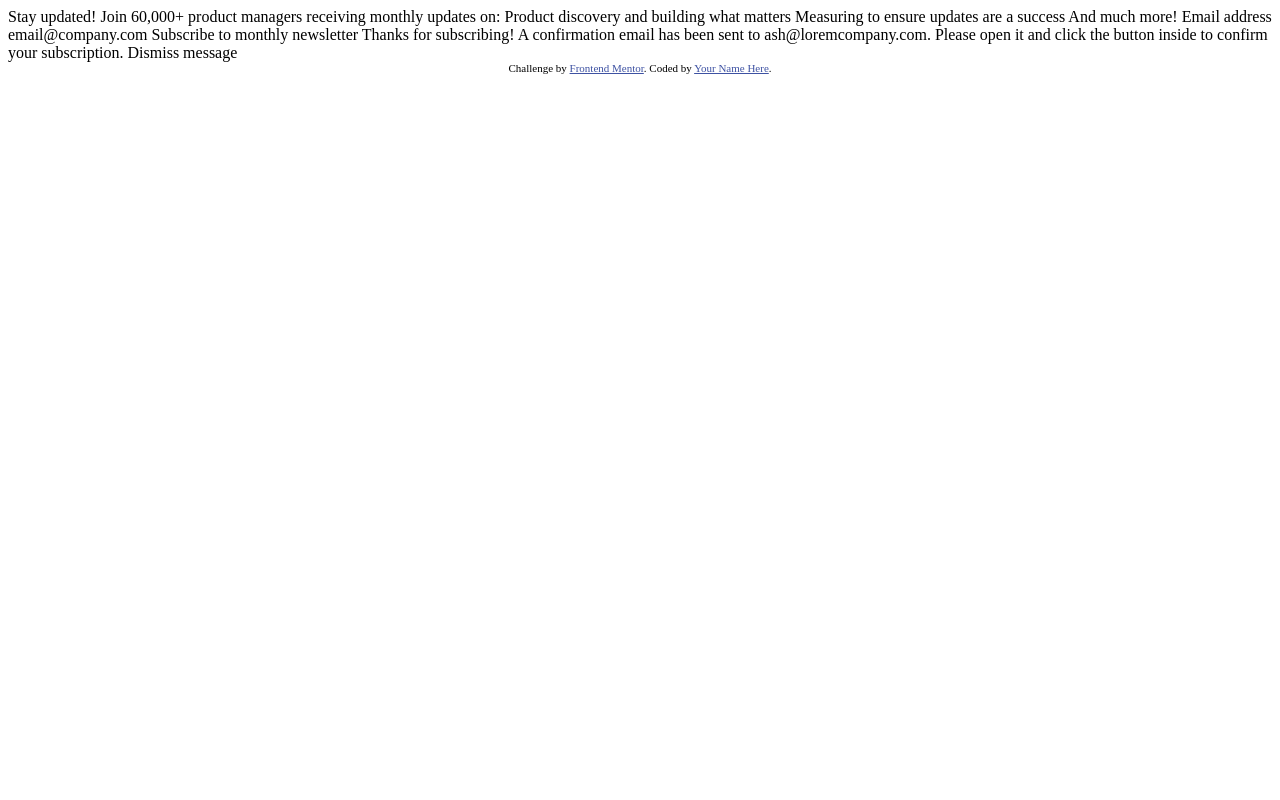
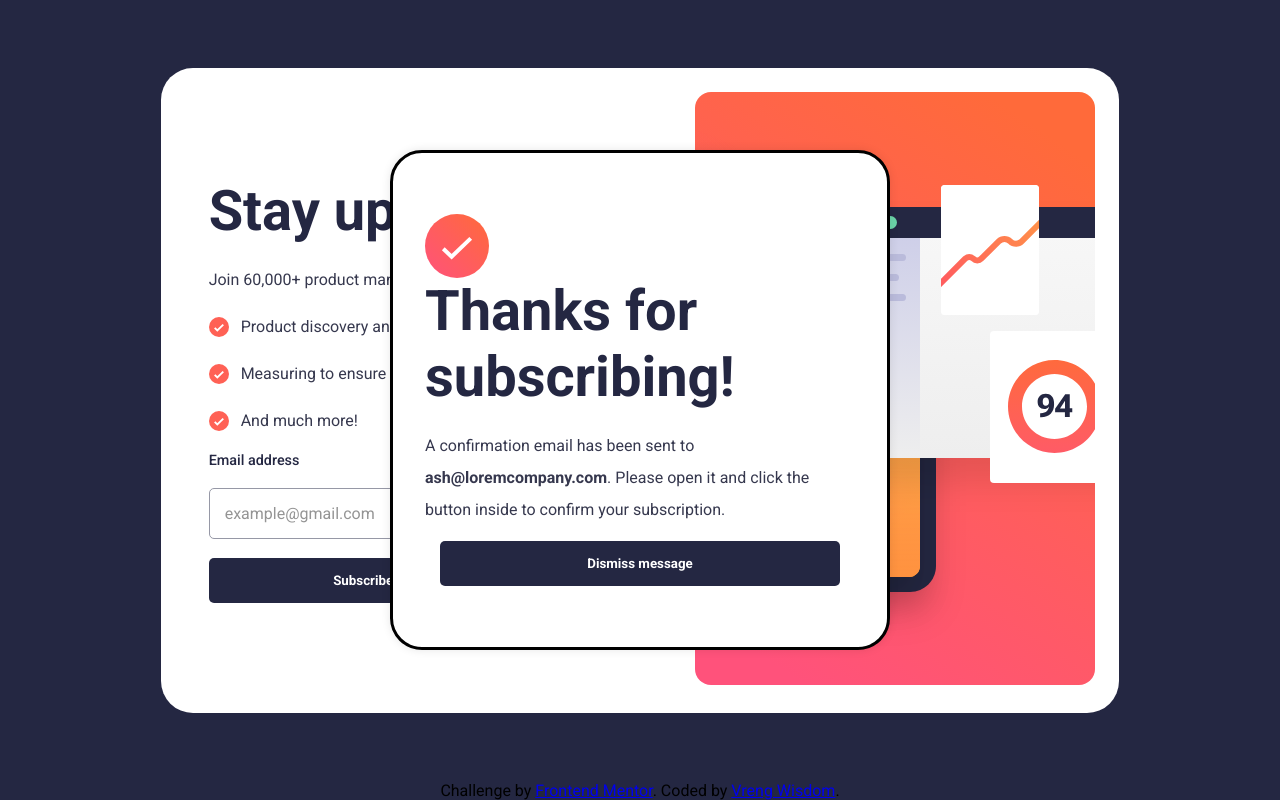
Before and after one commit to Vrengwisdom/news-letter, a plain HTML site: page index.html in a window 1280 px wide. Drawn offline with Linux system fonts and the light colour scheme.

Commit message:
added javascript nd styling

```diff
--- a/index.html
+++ b/index.html
@@ -7,46 +7,48 @@
   <link rel="icon" type="image/png" sizes="32x32" href="./assets/images/favicon-32x32.png">
 
   <title>Frontend Mentor | Newsletter sign-up form with success message</title>
-
-  <!-- Feel free to remove these styles or customise in your own stylesheet 👍 -->
-  <style>
-    .attribution { font-size: 11px; text-align: center; }
-    .attribution a { color: hsl(228, 45%, 44%); }
-  </style>
+  <link rel="stylesheet" href="style.css">
+  <script src="script.js" defer></script>
 </head>
 <body>
-
-  <!-- Sign-up form start -->
-
-  Stay updated!
-
-  Join 60,000+ product managers receiving monthly updates on:
-
-  Product discovery and building what matters
-  Measuring to ensure updates are a success
-  And much more!
-
-  Email address
-  email@company.com
-
-  Subscribe to monthly newsletter
-
-  <!-- Sign-up form end -->
-
-  <!-- Success message start -->
-
-  Thanks for subscribing!
-
-  A confirmation email has been sent to ash@loremcompany.com.
-  Please open it and click the button inside to confirm your subscription.
-
-  Dismiss message
-
-  <!-- Success message end -->
-
+  <main>
+    <!-- Success message end -->
+    <div class="image-container">
+      <picture>
+        <source media="(min-width: 884px)" srcset="./assets/images/illustration-sign-up-desktop.svg">
+        <source media="(min-width: 768px)" srcset="./assets/images/illustration-sign-up-tablet.svg">
+        <img src="./assets/images/illustration-sign-up-mobile.svg" alt="">
+      </picture>
+    </div>
+    <div class="main-content">
+      <h1>Stay updated!</h1>
+      <p>Join 60,000+ product managers receiving monthly updates on:</p>
+      <ul>
+        <li>Product discovery and building what matters</li>
+        <li>Measuring to ensure updates are a success</li>
+        <li>And much more!</li>
+      </ul>
+      <!-- Sign-up form start -->
+      <form action="#" id="form" novalidate>
+        <label for="email">Email address</label> <br>
+        <input type="email" id="email" name="email" placeholder="example@gmail.com" required> <br>
+        <button id="subscribe-btn" type="submit">Subscribe to monthly newsletter</button>
+        <p class="error-message" aria-live="polite"></p>
+      </form>
+      <!-- Sign-up form end -->
+    </div>
+    <!-- Success message start -->
+    <dialog>
+      <img src="./assets/images/icon-success.svg" alt="Success icon">
+      <h1>Thanks for <br> subscribing!</h1>
+      <p>A confirmation email has been sent to <strong id="user-email">ash@loremcompany.com</strong>.
+      Please open it and click the button inside to confirm your subscription.</p>
+      <button type="button" id="dismiss-btn">Dismiss message</button>
+    </dialog>
+  </main>
   <div class="attribution">
     Challenge by <a href="https://www.frontendmentor.io?ref=challenge" target="_blank">Frontend Mentor</a>.
-    Coded by <a href="#">Your Name Here</a>.
+    Coded by <a href="#">Vreng Wisdom</a>.
   </div>
 </body>
 </html>
--- /dev/null
+++ b/script.js
@@ -0,0 +1,53 @@
+const form = document.getElementById("form");
+const email = document.getElementById("email");
+const emailError = document.querySelector(".error-message");
+const emailOnDialog = document.getElementById("user-email");
+
+// form submit event listener
+form.addEventListener("submit", (e) =>{
+    // prevent form submission
+    e.preventDefault();
+
+    emailError.innerHTML = "";
+
+    if (!email.value.trim() || !isValidEmail(email.value)) {
+        emailError.innerHTML = 'Enter a valid email address.';
+        return;
+    }
+
+    // if validation passes, submit form
+    updateEmailOnDialog();
+    showModal();
+});
+
+// check if email is valid
+function isValidEmail(email) {
+    return /^[a-zA-Z0-9._%+-]+@[a-zA-Z0-9.-]+\.[a-zA-Z]{2,}$/.test(email);
+};
+
+function showModal() {
+    const dialog = document.querySelector("dialog");
+    dialog.showModal();
+}
+
+// close modal
+const hide = document.getElementById("dismiss-btn");
+hide.addEventListener("click", () => {
+    const dialog = document.querySelector("dialog");
+    dialog.close();
+});
+
+// Optional: Close modal when clicking outside of it
+const dialog = document.querySelector("dialog");
+dialog.addEventListener("click", (event) => {
+    const rect = dialog.getBoundingClientRect();
+    const isInDialog = (rect.top <= event.clientY && event.clientY <= rect.top + rect.height
+      && rect.left <= event.clientX && event.clientX <= rect.left + rect.width);
+    if (!isInDialog) {
+      dialog.close();
+    }
+});
+
+function updateEmailOnDialog() {
+    emailOnDialog.textContent = email.value;
+}
--- /dev/null
+++ b/style.css
@@ -0,0 +1,244 @@
+@import url('https://fonts.googleapis.com/css2?family=Roboto:ital,wght@0,100..900;1,100..900&display=swap');
+
+*{
+    box-sizing: border-box;
+    margin: 0;
+    padding: 0;
+    font-family: Roboto;
+}
+
+body {
+    background-color: hsl(234, 29%, 20%);
+    width: 100%;
+    height: 100vh;
+    display: flex;
+    flex-direction: column;
+    align-items: center;
+    justify-content: center;
+}
+
+main {
+    background-color: white;
+    max-width: 1114px;
+    display: flex;
+    flex-direction: row-reverse;
+    padding: 1.5em;
+    gap: 20px;
+    margin: auto;
+    border-radius: 2em;
+}
+
+.main-content{
+    padding: 1.5rem;
+}
+
+.main-content,
+form {
+    display: flex;
+    flex-direction: column;
+    justify-content: center;
+}
+
+h1 {
+    color: hsl(234, 29%, 20%);
+    font-weight: 700;
+    margin-bottom: 20px;
+    font-size: 3.5em;
+}
+
+p, li {
+    color: hsl(235, 18%, 26%);
+    font-weight: 400;
+    line-height: 2;
+    font-size: 1rem;
+    margin-bottom: 15px;
+}
+
+li {
+    list-style-type: none;
+    padding-left: 32px;
+    position: relative;
+    margin-left: 0;
+}
+
+li::before {
+    content: "";
+    position: absolute;
+    left: 0;
+    top: 0.4em;
+    width: 20px;
+    height: 20px;
+    background-image: url('./assets/images/icon-list.svg');
+    background-size: cover;
+    background-repeat: no-repeat;
+    background-color: hsl(4, 100%, 67%);
+    border-radius: 50%;
+}
+
+.image-container{
+    flex: 1;
+    display: flex;
+    align-items: center;
+    justify-content: center;
+}
+
+.image-container img{
+    width: 100%;
+    height: auto;
+    max-width: 400px;
+}
+
+label {
+    font-size: 0.9rem;
+    /* margin-bottom: 5px; */
+    color: hsl(234, 29%, 20%);
+    font-weight: 500;
+}
+
+input {
+    padding: 15px;
+    border: 1px solid hsl(233, 8%, 62%);
+    border-radius: 5px;
+    font-size: 1rem;
+    outline: none;
+}
+
+input[type="email"]:focus {
+    border: 2px solid hsl(234, 29%, 20%);
+}
+
+input[type="email"]::placeholder {
+    color: hsl(0, 0%,58%);
+    font-weight: 400;
+}
+
+input[type="submit"]:invalid {
+    border-color: hsl(4, 100%, 67%);
+}
+
+form{
+    position: relative;
+}
+
+.error-message {
+    position: absolute;
+    top: 0;
+    right: 0;
+    font-weight: 700;
+    color: hsl(4, 100%, 67%);
+    font-size: 0.75rem;
+}
+
+button {
+    padding: 15px;
+    border: none;
+    border-radius: 5px;
+    background-color: hsl(234, 29%, 20%);
+    color: white;
+    font-weight: 700;
+    cursor: pointer;
+    transition: background-color 0.3s ease;
+}
+
+button:hover,
+button:active {
+    background-color: hsl(4, 100%, 67%);
+}
+
+dialog {
+    position: fixed;
+    left: 50%;
+    top: 50%;
+    transform: translate(-50%, -50%);
+    max-width: 500px;
+    height: 500px;
+    border-radius: 2em;
+    background-color: hsl(0, 0%, 100%);
+    box-shadow: 0 0 10px rgba(0, 0, 0, 0.1);
+    padding: 2em;
+    display: flex;
+    flex-direction: column;
+    align-items: flex-start;
+    justify-content: center;
+    z-index: 10;
+
+    button {
+        align-self: center;
+        width: 100%;
+        max-width: 400px;
+    }
+}
+
+dialog::backdrop {
+    background: rgba(0, 0, 0, 0.5);
+}
+
+/* Media query for mobile devices */
+@media (max-width: 835px) {
+    body {
+        height: 100vh;
+        padding: 20px;
+        justify-content: center;
+    }
+
+    main {
+        flex-direction: column;
+        max-width: 768px;
+        padding: 1em;
+        border-radius: 1em;
+        margin: 2em;
+    }
+
+    .image-container{
+        max-width: 100%;
+        margin: auto;
+    }
+
+    .main-content{
+        padding: 1em;
+        padding-top: 0;
+        gap: 10px;
+    }
+
+    h1 {
+        font-size: 2.5rem;
+        text-align: center;
+    }
+
+    p, li {
+        font-size: 0.9rem;
+    }
+
+    li::before {
+        width: 15px;
+        height: 15px;
+        top: 0.3em;
+    }
+}
+
+@media screen and (max-width: 429px) {
+    main {
+        flex-direction: column;
+        width: 100vw;
+        padding: 1em;
+    }
+
+    .image-container{
+        max-width: 100%;
+        margin: auto;
+        padding: 0;
+    }
+
+    dialog {
+        position: fixed;
+        top: 0;
+        right: 0;
+        left: 0;
+        bottom: 0;
+        width: 100vw;
+        height: 100vh;
+        border-radius: 0;
+        padding: 1em;
+
+    }
+}
```
